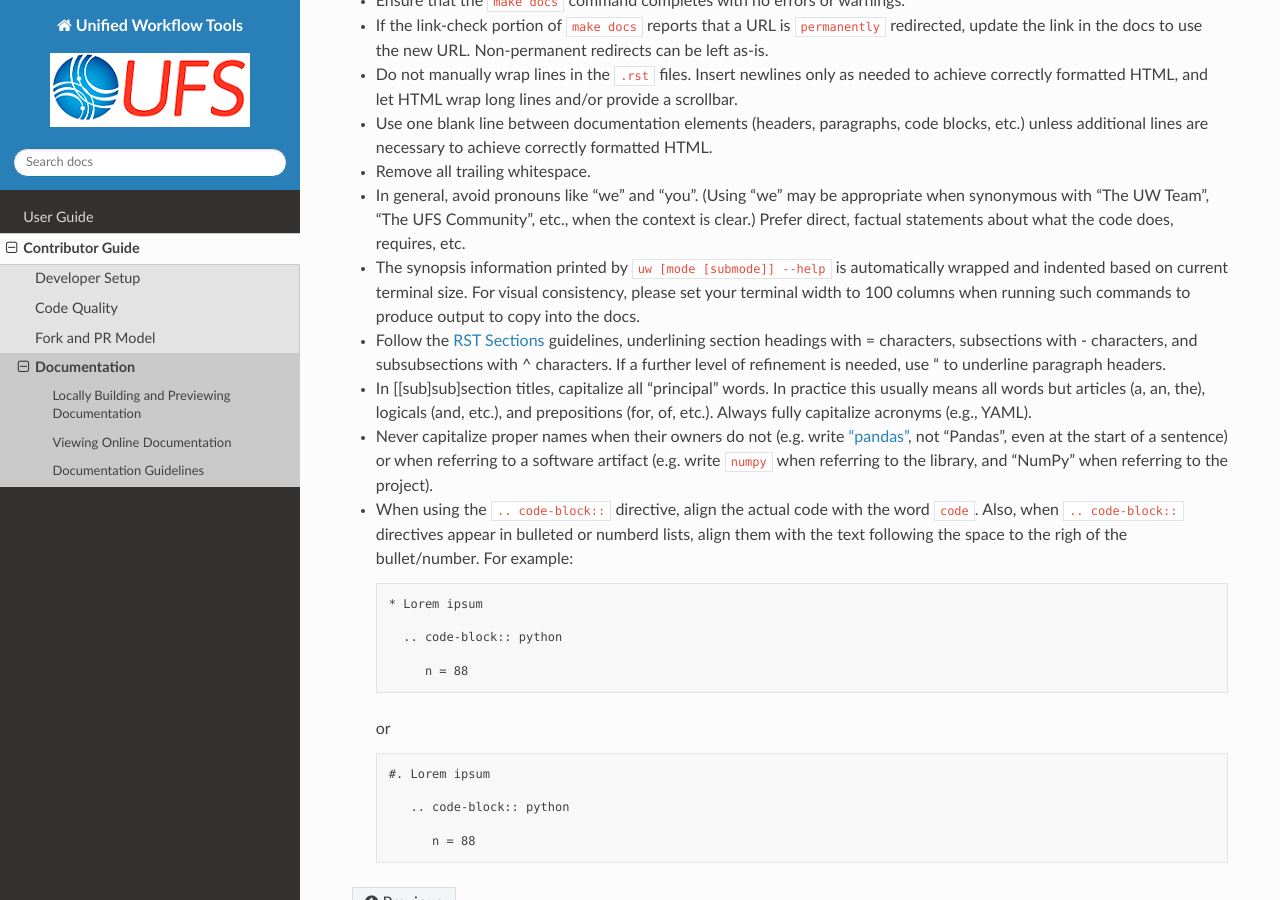
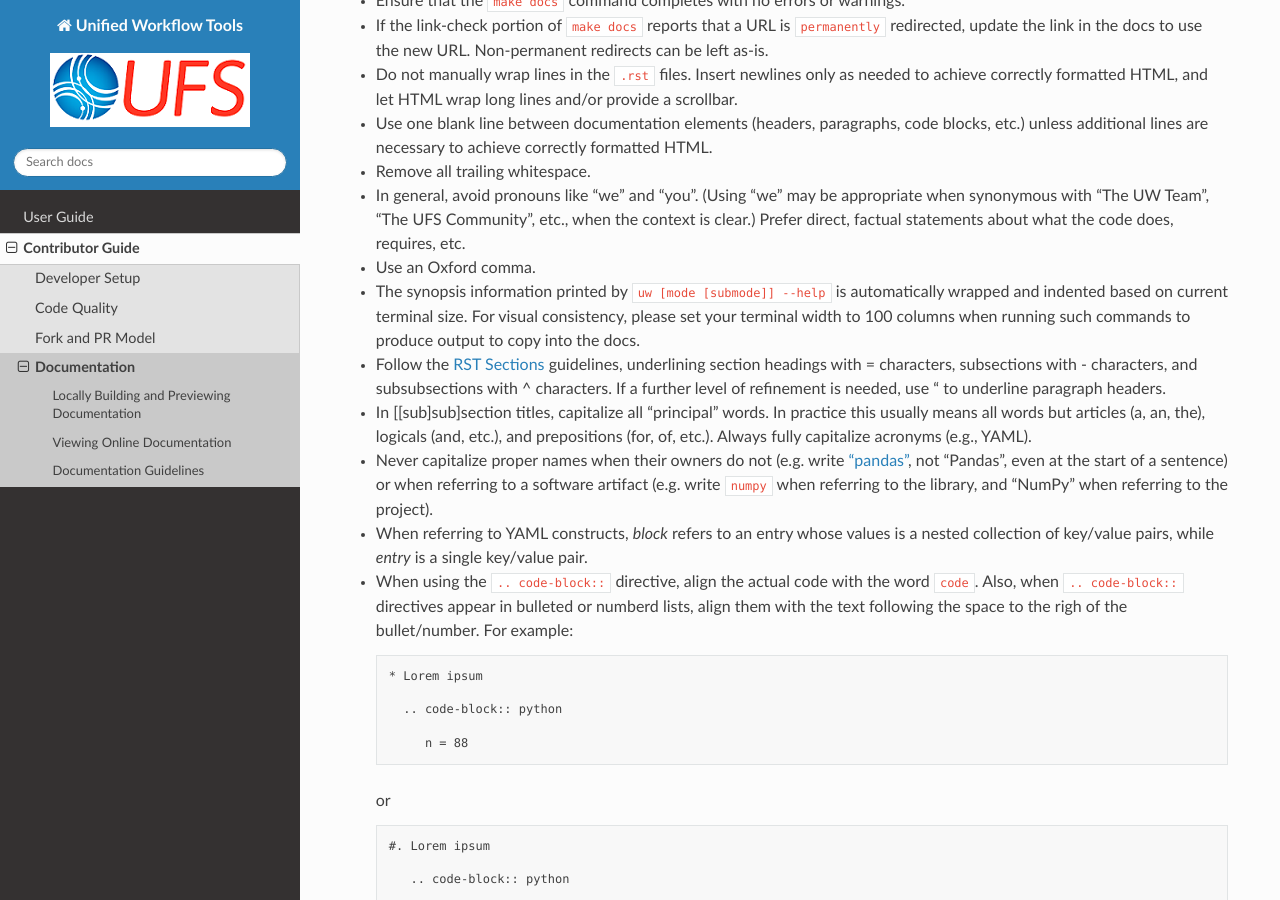
Before and after one commit to ufs-community/uwtools, a Sphinx documentation site: the page built from docs/sections/contributor_guide/documentation.rst, in a window 1280 px wide and 900 px high, scrolled down 1209 px. Built offline with Sphinx 7.4.7 and the Read the Docs theme 2.0.0, drawn with Linux system fonts in a browser that asks for light colours; the version number could not be read and is left out.

Commit message:
Underscores and documentation guidance.

```diff
--- a/docs/sections/contributor_guide/documentation.rst
+++ b/docs/sections/contributor_guide/documentation.rst
@@ -40,10 +40,12 @@
 * Use one blank line between documentation elements (headers, paragraphs, code blocks, etc.) unless additional lines are necessary to achieve correctly formatted HTML.
 * Remove all trailing whitespace.
 * In general, avoid pronouns like "we" and "you". (Using "we" may be appropriate when synonymous with "The UW Team", "The UFS Community", etc., when the context is clear.) Prefer direct, factual statements about what the code does, requires, etc.
+* Use an Oxford comma.
 * The synopsis information printed by ``uw [mode [submode]] --help`` is automatically wrapped and indented based on current terminal size. For visual consistency, please set your terminal width to 100 columns when running such commands to produce output to copy into the docs.
 * Follow the :rst:`RST Sections<basics.html#sections>` guidelines, underlining section headings with = characters, subsections with - characters, and subsubsections with ^ characters. If a further level of refinement is needed, use " to underline paragraph headers.
 * In [[sub]sub]section titles, capitalize all "principal" words. In practice this usually means all words but articles (a, an, the), logicals (and, etc.), and prepositions (for, of, etc.). Always fully capitalize acronyms (e.g., YAML).
 * Never capitalize proper names when their owners do not (e.g. write `"pandas" <https://pandas.pydata.org/>`_, not "Pandas", even at the start of a sentence) or when referring to a software artifact (e.g. write ``numpy`` when referring to the library, and "NumPy" when referring to the project).
+* When referring to YAML constructs, `block` refers to an entry whose values is a nested collection of key/value pairs, while `entry` is a single key/value pair.
 * When using the ``.. code-block::`` directive, align the actual code with the word ``code``. Also, when ``.. code-block::`` directives appear in bulleted or numberd lists, align them with the text following the space to the righ of the bullet/number. For example:
 
   .. code-block:: text
--- a/docs/sections/user_guide/uw_yaml/forecast_yaml.rst
+++ b/docs/sections/user_guide/uw_yaml/forecast_yaml.rst
@@ -5,7 +5,7 @@
 
 The structured YAML to run a forecast is described below. It is enforced via JSON Schema.
 
-In this section, there are entries that define where the forecast will run (``run_directory:``), what will run (``executable:``), the data files that should be staged (``cycle-dependent:`` and ``static:``), and blocks that correspond to the configuration files required by the forecast model (``fd_ufs:``, ``field_table:``, ``namelist:``, etc.). Each of the configuration file blocks will allow the user to set a template file as input, or to define a configuration file in its native key/value pair format with an option to update the values (``update_values:``) contained in the original input file (``base_file:``).
+In this section, there are entries that define where the forecast will run (``run_directory:``), what will run (``executable:``), the data files that should be staged (``cycle_dependent:`` and ``static:``), and blocks that correspond to the configuration files required by the forecast model (``fd_ufs:``, ``field_table:``, ``namelist:``, etc.). Each of the configuration file blocks will allow the user to set a template file as input, or to define a configuration file in its native key/value pair format with an option to update the values (``update_values:``) contained in the original input file (``base_file:``).
 
 The configuration files required by the UFS Weather Model are documented :weather-model-io:`here<model-configuration-files>`.
 
@@ -17,7 +17,7 @@
 .. code-block:: yaml
 
   forecast:
-    cycle-dependent:
+    cycle_dependent:
       INPUT/gfs_data.nc: /path/to/gfs_data.nc
       INPUT/sfc_data.nc: /path/to/sfc_data.nc
       INPUT/gfs_ctrl.nc: /path/to/gfs_ctrl.nc
@@ -97,7 +97,7 @@
 UW YAML Keys
 ^^^^^^^^^^^^
 
-``cycle-dependent:``
+``cycle_dependent:``
 """"""""""""""""""""
 
 This block contains a set of files to stage in the run directory: File names as they appear in the run directory are keys and their source paths are the values. Source paths can be provided as a single string path, or a list of paths to be staged in a common directory under their original names.
```
Also changed, not shown: 5 other files.
